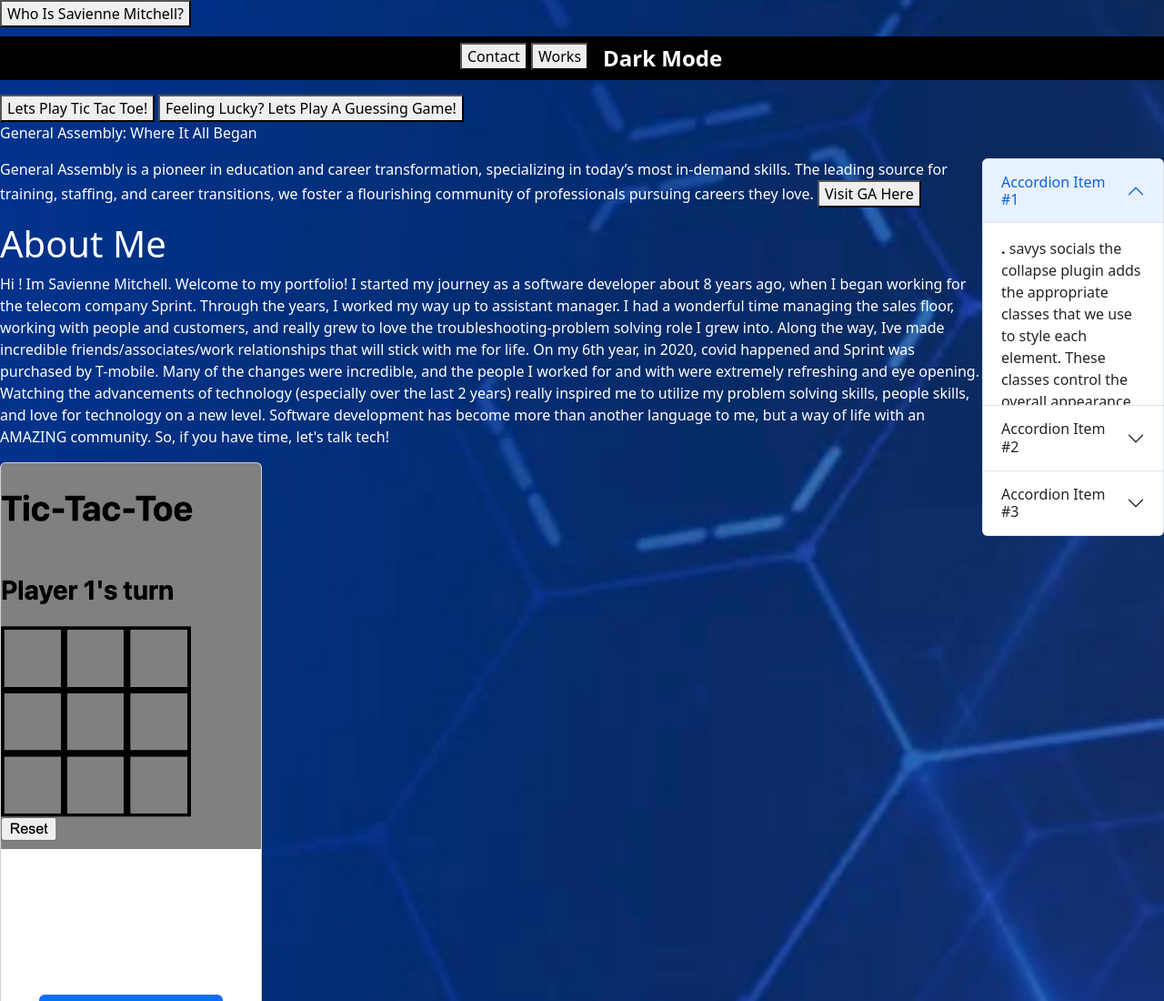
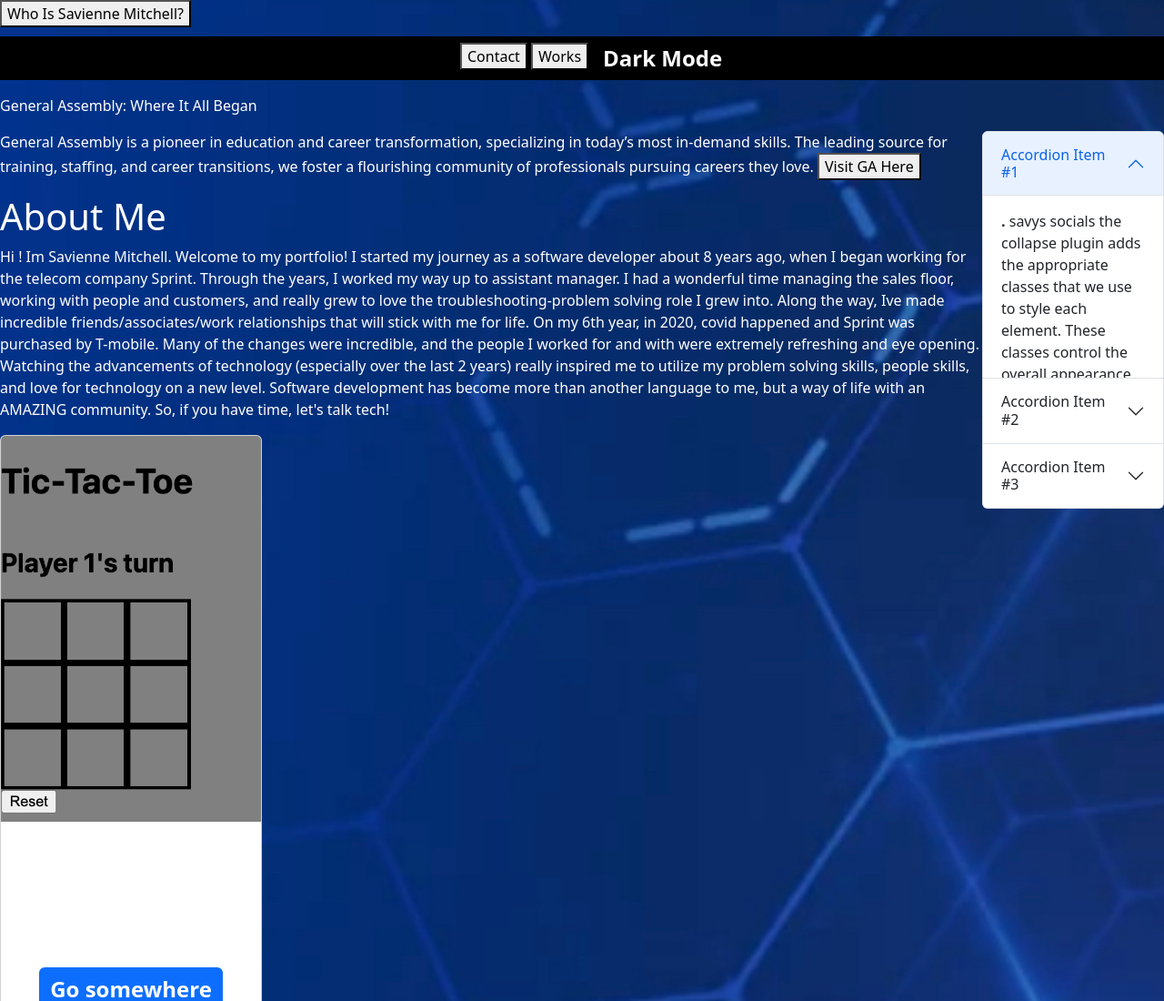
Before and after one commit to Savienne/Saviennes-Portfolio, a plain HTML site: page index.html in a window 1280 px wide. Shown: the top 1100 px of the page at 91% size. Drawn offline with nearby package versions, Linux system fonts and the light colour scheme.

Commit message:
indentation ex

```diff
--- a/css/style.css
+++ b/css/style.css
@@ -7,20 +7,20 @@ body {
   color: white;
 }
 
-
-
 nav ul{
   background: #000;
   width: 100%;
   margin-top: 10px;
   text-align: center;
 }
+
 nav ul li {
   display: inline-block;
   list-style: none;
   margin: 20px 30px;
   color: white
 }
+
 /* #sidebar{
   position: fixed;
   left: 0;
--- a/index.html
+++ b/index.html
@@ -32,10 +32,8 @@
       <button id="light-dark-button" class="btn"></button>
     </ul>
   </nav>
-
-  <a href="https://tttsavy.netlify.app"><button class="animate__animated animate__bounce">Lets Play Tic Tac Toe!</button></a>
-  <a href="https://tttsavy.netlify.app"><button class="animate__animated animate__bounce">Feeling Lucky? Lets Play A Guessing Game!</button></a>
-
+  <!-- <a href="https://tttsavy.netlify.app"><button class="animate__animated animate__bounce">Lets Play Tic Tac Toe!</button></a>
+  <a href="https://tttsavy.netlify.app"><button class="animate__animated animate__bounce">Feeling Lucky? Lets Play A Guessing Game!</button></a> -->
 
   <header>General Assembly: Where It All Began</header>
 </div>
@@ -86,6 +84,45 @@
     </p>
 </div>
 
+
+<!-- <nav class="navbar navbar-expand-lg bg-light">
+  <div class="container-fluid">
+    <a class="navbar-brand" href="#">Navbar scroll</a>
+    <button class="navbar-toggler" type="button" data-bs-toggle="collapse" data-bs-target="#navbarScroll" aria-controls="navbarScroll" aria-expanded="false" aria-label="Toggle navigation">
+      <span class="navbar-toggler-icon"></span>
+    </button>
+    <div class="collapse navbar-collapse" id="navbarScroll">
+      <ul class="navbar-nav me-auto my-2 my-lg-0 navbar-nav-scroll" style="--bs-scroll-height: 100px;">
+        <li class="nav-item">
+          <a class="nav-link active" aria-current="page" href="#">Home</a>
+        </li>
+        <li class="nav-item">
+          <a class="nav-link" href="#">Link</a>
+        </li>
+        <li class="nav-item dropdown">
+          <a class="nav-link dropdown-toggle" href="#" id="navbarScrollingDropdown" role="button" data-bs-toggle="dropdown" aria-expanded="false">
+            Link
+          </a>
+          <ul class="dropdown-menu" aria-labelledby="navbarScrollingDropdown">
+            <li><a class="dropdown-item" href="#">Action</a></li>
+            <li><a class="dropdown-item" href="#">Another action</a></li>
+            <li><hr class="dropdown-divider"></li>
+            <li><a class="dropdown-item" href="#">Something else here</a></li>
+          </ul>
+        </li>
+        <li class="nav-item">
+          <a class="nav-link disabled">Link</a>
+        </li>
+      </ul>
+      <form class="d-flex" role="search">
+        <input class="form-control me-2" type="search" placeholder="Search" aria-label="Search">
+        <button class="btn btn-outline-success" type="submit">Search</button>
+      </form>
+    </div>
+  </div>
+</nav> -->
+
+
 <h1>About Me</h1>
 Hi ! Im Savienne Mitchell. Welcome to my portfolio!  I started my journey as a software developer about 8 years ago, when I began working for the telecom company Sprint.  Through the years, I worked my way up to assistant manager. I had a wonderful time managing the sales floor, working with people and customers, and really grew to love the troubleshooting-problem solving role I grew into. Along the way, Ive made incredible friends/associates/work relationships that will stick with me for life. On my 6th year, in 2020, covid happened and Sprint was purchased by T-mobile. Many of the changes were incredible, and the people I worked for and with were extremely refreshing and eye opening. Watching the advancements of technology (especially over the last 2 years) really inspired me to utilize my problem solving skills, people skills, and love for technology on a new level.  Software development has become more than another language to me, but a way of life with an AMAZING community. So, if you have time, let's talk tech!</p></h1>
 
```
Also changed, not shown: js/app.js (+15 -2 lines). Lines whose indentation alone changed are shown as unchanged.
